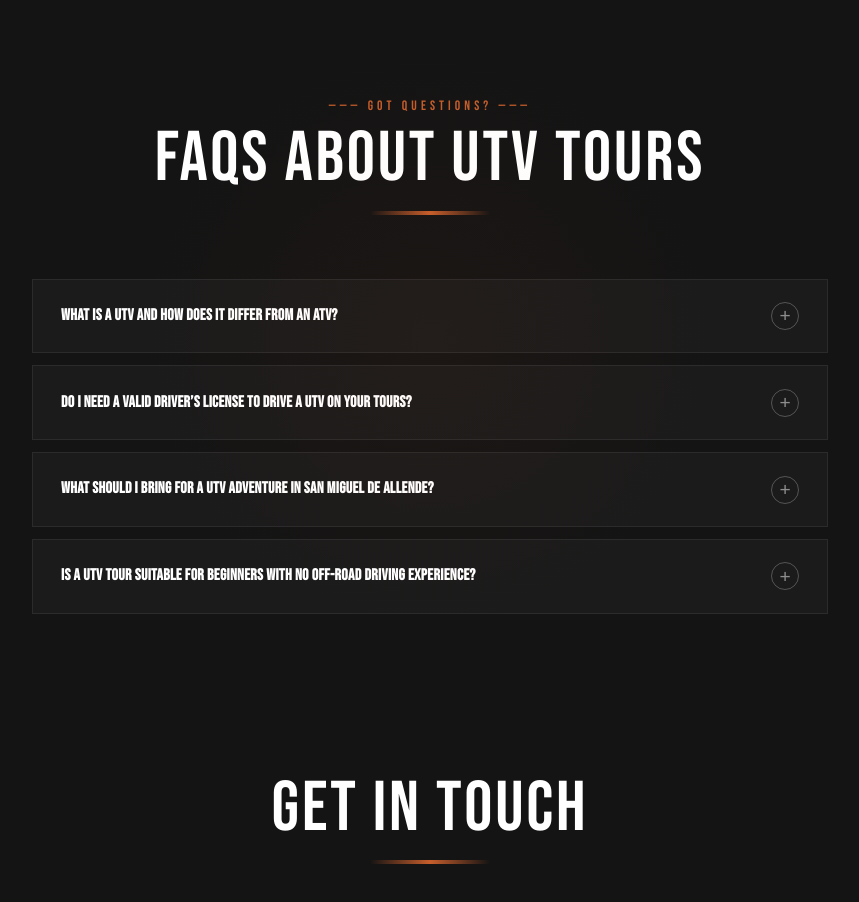
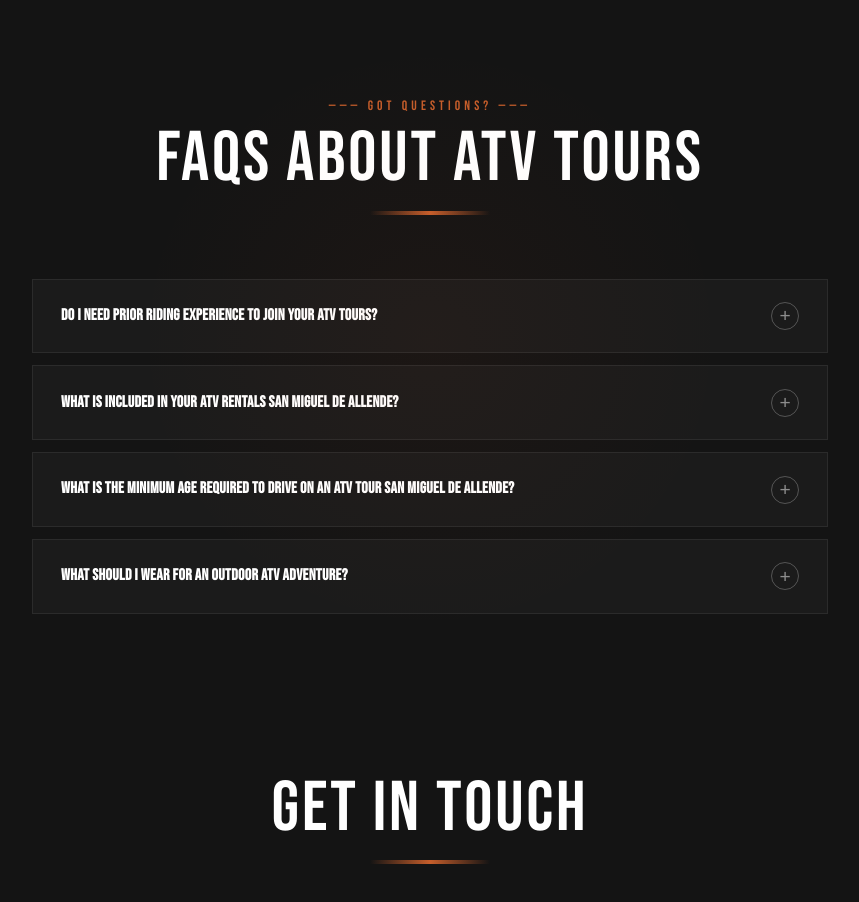
Before and after one commit to DraftStudiomx/Guey-tours-SEO, a Next.js app: page /tours-in-cuatrimoto in a window 1280 px wide. Shown: the part 5840-6742 px from the top of the page, without its empty margins (210-1069 px from the left). Built offline with nearby package versions, Linux system fonts and the light colour scheme; a web font is replaced by a local one.

Commit message:
Update ToursCuatrimotoContent.tsx

```diff
--- a/app/tours-in-cuatrimoto/ToursCuatrimotoContent.tsx
+++ b/app/tours-in-cuatrimoto/ToursCuatrimotoContent.tsx
@@ -1319,7 +1319,7 @@ const [openIndex, setOpenIndex] = useState<number | null>(null)
 
 
 
-        {/* --- OCTAVA SECCIÓN: Preguntas Frecuentes (FAQ) --- */}
+       {/* --- OCTAVA SECCIÓN: Preguntas Frecuentes (FAQ) --- */}
       <section
         id="faq"
         style={{
@@ -1355,7 +1355,7 @@ const [openIndex, setOpenIndex] = useState<number | null>(null)
               ——— {lang === 'en' ? 'Got questions?' : '¿Tienes preguntas?'} ———
             </div>
             <h2 className="section-heading">
-              {lang === 'en' ? 'FAQs about UTV tours' : 'Preguntas frecuentes sobre recorridos en UTV'}
+              {lang === 'en' ? 'FAQs about ATV tours' : 'Preguntas frecuentes sobre recorridos en ATV'}
             </h2>
             <div className="section-divider" style={{ marginTop: '1rem' }} />
           </div>
@@ -1364,28 +1364,28 @@ const [openIndex, setOpenIndex] = useState<number | null>(null)
           <div style={{ display: 'flex', flexDirection: 'column', gap: '0.75rem' }}>
             {[
               {
-                q_en: 'What is a UTV and how does it differ from an ATV?',
-                q_es: '¿Qué es un UTV y en qué se diferencia de una cuatrimoto (ATV)?',
-                a_en: 'A UTV (Utility Terrain Vehicle) is a side-by-side 4x4 vehicle equipped with bucket seats, seatbelts, a steering wheel, and a protective roll cage, making it ideal for passengers who want to ride together comfortably on an off-road tour.',
-                a_es: 'Un UTV (Utility Terrain Vehicle) es un vehículo 4x4 tipo side-by-side equipado con asientos individuales, cinturones de seguridad, volante y una jaula antivuelco protectora, lo que lo hace ideal para los pasajeros que desean viajar juntos cómodamente en un recorrido todoterreno.',
+                q_en: 'Do I need prior riding experience to join your ATV tours?',
+                q_es: '¿Necesito experiencia previa de manejo para unirme a sus tours en ATV?',
+                a_en: 'No prior experience is necessary! Before every tour, our bilingual guides provide a full safety briefing and hands-on riding instruction so you feel confident operating the vehicle.',
+                a_es: '¡No se necesita experiencia previa! Antes de cada tour, nuestros guías bilingües ofrecen una sesión informativa completa de seguridad y una instrucción práctica de manejo para que te sientas seguro operando el vehículo.',
               },
               {
-                q_en: 'Do I need a valid driver’s license to drive a UTV on your tours?',
-                q_es: '¿Necesito una licencia de conducir vigente para manejar un UTV en sus tours?',
-                a_en: 'Yes, all drivers must present a valid driver’s license to operate a UTV or take advantage of our RSZ rentals. Passengers of all ages are welcome to join the ride!',
-                a_es: 'Sí, todos los conductores deben presentar una licencia de conducir vigente para operar un UTV o aprovechar nuestros alquileres de RZR. ¡Los pasajeros de todas las edades son bienvenidos a unirse al viaje!',
+                q_en: 'What is included in your ATV rentals San Miguel de Allende?',
+                q_es: '¿Qué se incluye en sus alquileres de ATV en San Miguel de Allende?',
+                a_en: 'Our ATV rentals include a fully prepped all-terrain vehicle, a full tank of fuel, protective helmets, goggles, and an orientation on local trail routes.',
+                a_es: 'Nuestros alquileres de ATV incluyen un vehículo todoterreno totalmente preparado, tanque lleno de combustible, cascos protectores, gafas y una orientación sobre las rutas de los senderos locales.',
               },
               {
-                q_en: 'What should I bring for a UTV adventure in San Miguel de Allende?',
-                q_es: '¿Qué debo llevar para una aventura en UTV en San Miguel de Allende?',
-                a_en: 'We recommend wearing comfortable clothing you don\'t mind getting dusty, closed-toe shoes, sunblock, and sunglasses. We provide helmets, goggles, and fresh water for your UTV adventure.',
-                a_es: 'Recomendamos usar ropa cómoda que no te importe que se ensucie con polvo, calzado cerrado, protector solar y gafas de sol. Proporcionamos cascos, gafas protectoras y agua fresca para tu aventura en UTV.',
+                q_en: 'What is the minimum age required to drive on an ATV tour San Miguel de Allende?',
+                q_es: '¿Cuál es la edad mínima requerida para conducir en un tour en ATV en San Miguel de Allende?',
+                a_en: 'Drivers must be 18 years or older with a valid driver\'s license. Younger family members can participate as passengers when accompanied by an adult.',
+                a_es: 'Los conductores deben tener 18 años o más y contar con una licencia de conducir vigente. Los miembros más jóvenes de la familia pueden participar como pasajeros cuando estén acompañados por un adulto.',
               },
               {
-                q_en: 'Is a UTV tour suitable for beginners with no off-road driving experience?',
-                q_es: '¿Es un tour en UTV adecuado para principiantes sin experiencia previa de manejo todoterreno?',
-                a_en: 'Absolutely! Before hitting the trail, our bilingual guides provide hands-on instructions and a complete safety briefing so you feel totally confident mastering off-road driving on any terrain.',
-                a_es: '¡Absolutamente! Antes de salir al sendero, nuestros guías bilingües ofrecen instrucciones prácticas y una sesión informativa completa de seguridad para que te sientas totalmente seguro dominando la conducción todoterreno en cualquier terreno.',
+                q_en: 'What should I wear for an outdoor ATV adventure?',
+                q_es: '¿Qué debo vestir para una aventura al aire libre en ATV?',
+                a_en: 'We recommend wearing closed-toe shoes (sneakers or boots), long pants, sunglasses, and comfortable clothing that you don\'t mind getting a little dusty on the trail.',
+                a_es: 'Recomendamos usar calzado cerrado (tenis o botas), pantalón largo, gafas de sol y ropa cómoda que no te importe que se ensucie un poco con polvo en el sendero.',
               },
             ].map((faq, i) => {
               const isOpen = openIndex === i
@@ -1711,34 +1711,34 @@ const [openIndex, setOpenIndex] = useState<number | null>(null)
       "mainEntity": [
         {
           "@type": "Question",
-          "name": "What is a UTV and how does it differ from an ATV?",
+          "name": "Do I need prior riding experience to join your ATV tours?",
           "acceptedAnswer": {
             "@type": "Answer",
-            "text": "A UTV (Utility Terrain Vehicle) is a side-by-side 4x4 vehicle equipped with bucket seats, seatbelts, a steering wheel, and a protective roll cage, making it ideal for passengers who want to ride together comfortably on an off-road tour."
+            "text": "No prior experience is necessary! Before every tour, our bilingual guides provide a full safety briefing and hands-on riding instruction so you feel confident operating the vehicle."
           }
         },
         {
           "@type": "Question",
-          "name": "Do I need a valid driver’s license to drive a UTV on your tours?",
+          "name": "What is included in your ATV rentals San Miguel de Allende?",
           "acceptedAnswer": {
             "@type": "Answer",
-            "text": "Yes, all drivers must present a valid driver’s license to operate a UTV or take advantage of our RSZ rentals. Passengers of all ages are welcome to join the ride!"
+            "text": "Our ATV rentals include a fully prepped all-terrain vehicle, a full tank of fuel, protective helmets, goggles, and an orientation on local trail routes."
           }
         },
         {
           "@type": "Question",
-          "name": "What should I bring for a UTV adventure in San Miguel de Allende?",
+          "name": "What is the minimum age required to drive on an ATV tour San Miguel de Allende?",
           "acceptedAnswer": {
             "@type": "Answer",
-            "text": "We recommend wearing comfortable clothing you don't mind getting dusty, closed-toe shoes, sunblock, and sunglasses. We provide helmets, goggles, and fresh water for your UTV adventure."
+            "text": "Drivers must be 18 years or older with a valid driver's license. Younger family members can participate as passengers when accompanied by an adult."
           }
         },
         {
           "@type": "Question",
-          "name": "Is a UTV tour suitable for beginners with no off-road driving experience?",
+          "name": "What should I wear for an outdoor ATV adventure?",
           "acceptedAnswer": {
             "@type": "Answer",
-            "text": "Absolutely! Before hitting the trail, our bilingual guides provide hands-on instructions and a complete safety briefing so you feel totally confident mastering off-road driving on any terrain."
+            "text": "We recommend wearing closed-toe shoes (sneakers or boots), long pants, sunglasses, and comfortable clothing that you don't mind getting a little dusty on the trail."
           }
         }
       ]
```
